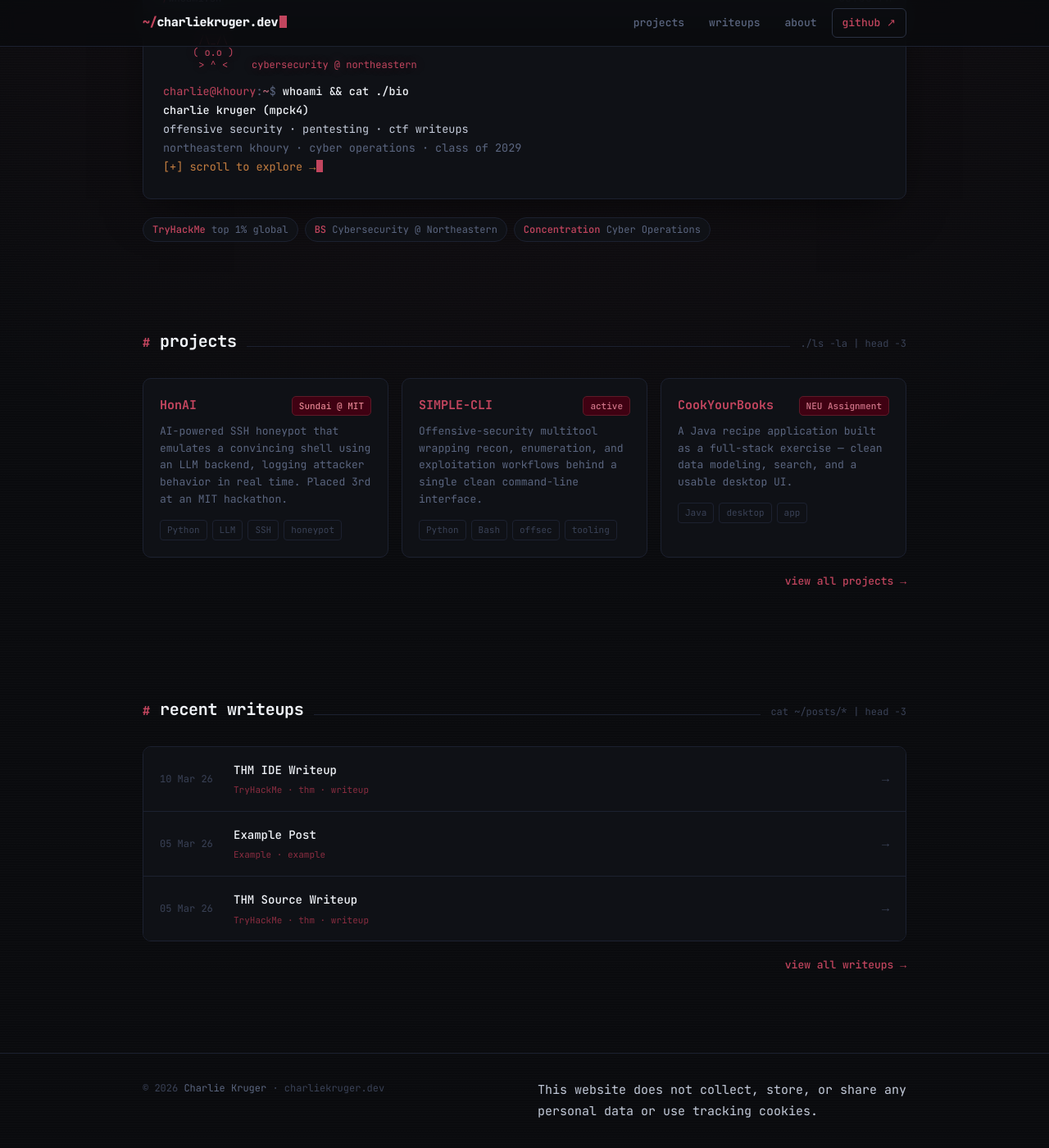
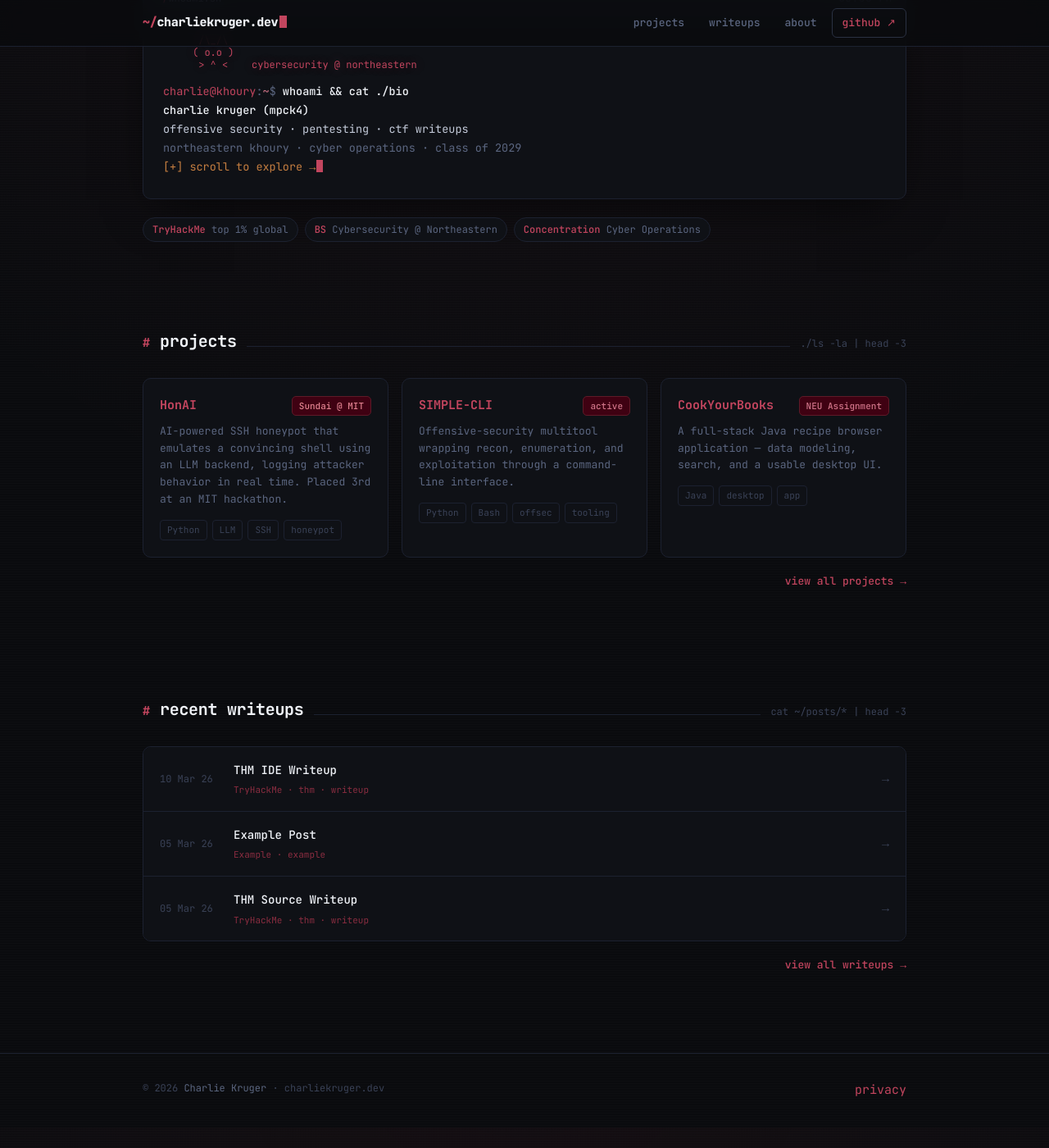
Before and after one commit to mpck4/mpck4.github.io, a Jekyll site: the page built from index.html, in a window 1280 px wide and 1400 px high, scrolled down 137 px. Shown: the whole window at 82% size. Built offline with Jekyll 4.4.1, drawn with Linux system fonts in a browser that asks for light colours; the list of posts is cut into pages by our own code; after the commit the page ends 1512 px from its top, so only the background shows below that.

Commit message:
privacy policy + page updates

```diff
--- a/_data/projects.yml
+++ b/_data/projects.yml
@@ -10,14 +10,14 @@
 - name: SIMPLE-CLI
   badge: active
   badge_cls: ""
-  desc: "Offensive-security multitool wrapping recon, enumeration, and exploitation workflows behind a single clean command-line interface."
+  desc: "Offensive-security multitool wrapping recon, enumeration, and exploitation through a command-line interface."
   tech: [Python, Bash, offsec, tooling]
   url: "https://github.com/mpck4/SIMPLE-CLI"
 
 - name: CookYourBooks
   badge: NEU Assignment
   badge_cls: ""
-  desc: "A Java recipe application built as a full-stack exercise — clean data modeling, search, and a usable desktop UI."
+  desc: "A full-stack Java recipe browser application — data modeling, search, and a usable desktop UI."
   tech: [Java, desktop, app]
   url: "https://neu-pdi.github.io/CS3100-Spring-2026/showcase/"
 
--- a/_includes/footer.html
+++ b/_includes/footer.html
@@ -1,9 +1,6 @@
 <footer>
   <div class="foot-inner">
     <span class="l">© {{ 'now' | date: "%Y" }} <a href="{{ '/' | relative_url }}">{{ site.author.name }}</a> · charliekruger.dev</span>
-      <div class="privacy">
-        This website does not collect, store, or share any<br>
-        personal data or use tracking cookies.
-      </div>
+      <a href="{{ '/privacy/' | relative_url }}" {% if page.url contains 'privacy' %}class="active"{% endif %}>privacy</a>
   </div>
 </footer>
```
Also changed, not shown: _pages/privacy.html (added, +31 -0 lines).
